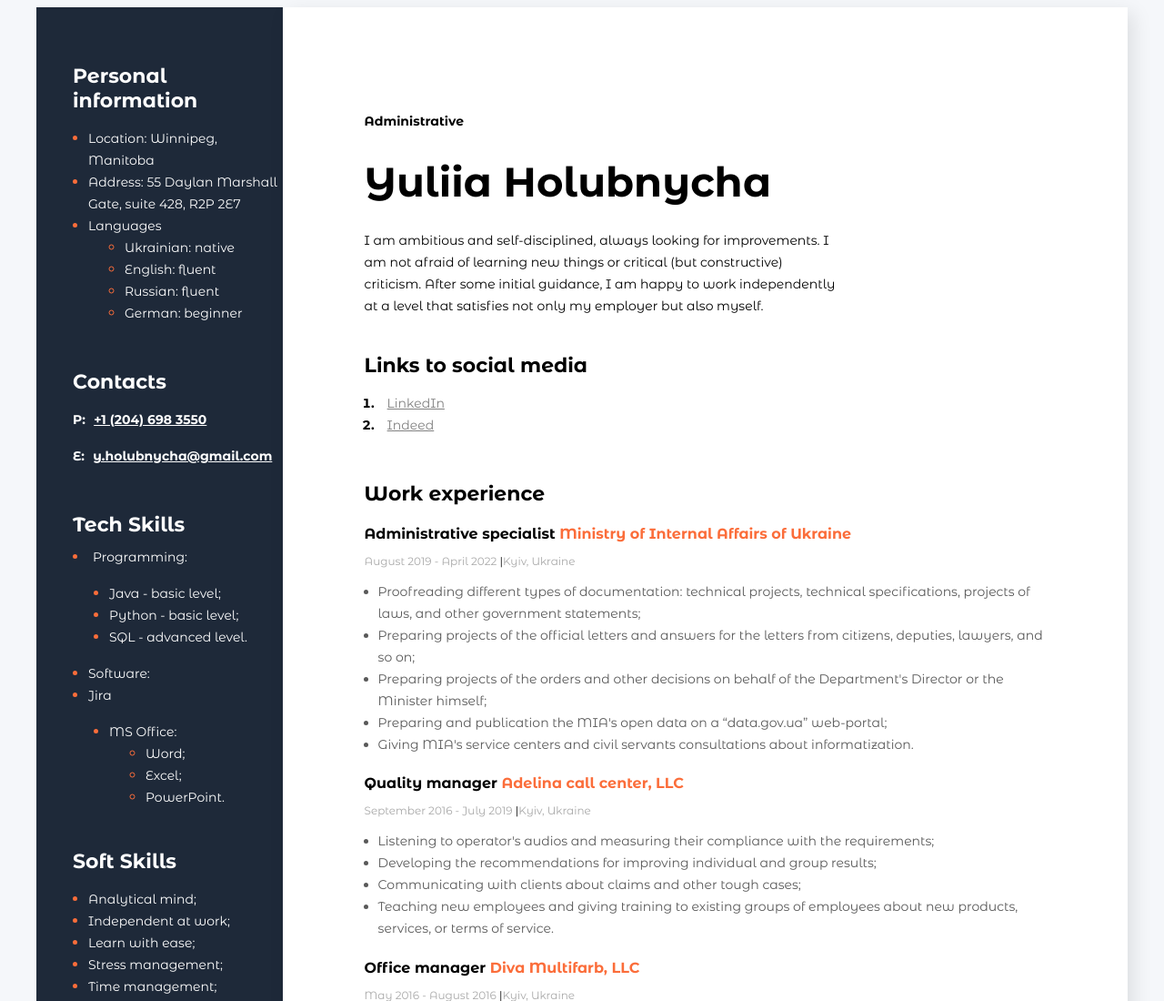
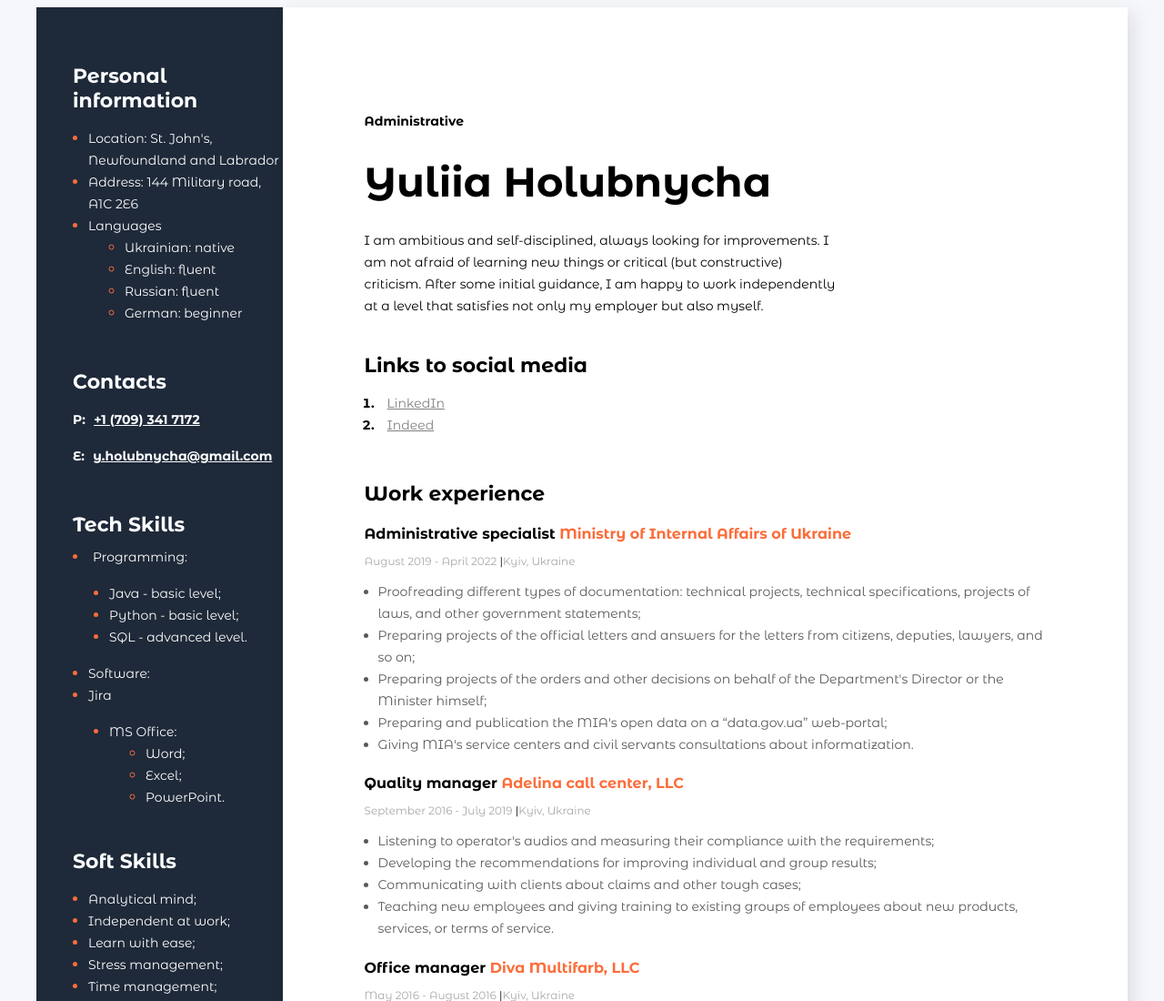
Before and after one commit to JuliaGolubnycha/CV, a plain HTML site: page main/index.html in a window 1280 px wide. Shown: the top 1100 px of the page at 91% size. Drawn offline with Linux system fonts and the light colour scheme.

Commit message:
Update index.html

```diff
--- a/main/index.html
+++ b/main/index.html
@@ -179,8 +179,8 @@
         <div class="personal_information">
             <h3 class="sidebar-title">Personal information</h3>
                 <ul class="tech-skills-list">
-                    <li class="tech-skills-li"><span class="tech-skills-item">Location: Winnipeg, Manitoba</span></li>
-                    <li class="tech-skills-li"><span class="tech-skills-item">Address: 55 Daylan Marshall Gate, suite 428, R2P 2E7</span></li>
+                    <li class="tech-skills-li"><span class="tech-skills-item">Location: St. John's, Newfoundland and Labrador</span></li>
+                    <li class="tech-skills-li"><span class="tech-skills-item">Address: 144 Military road, A1C 2E6</span></li>
                     <li class="tech-skills-li"><span class="tech-skills-item">Languages</span>
                         <ul class="tech-skills-li">
                             <li><span class="tech-skills-item">Ukrainian: native</span></li>
@@ -196,7 +196,7 @@
             <div>
                 <p>
                     <span class="contact-type">P:</span>
-                    <a href="tel:+12046983550" class="contact-link">+1 (204) 698 3550</a></p>
+                    <a href="tel:+12046983550" class="contact-link">+1 (709) 341 7172</a></p>
                 <p>
                     <span class="contact-type">E:</span>
                     <a href="mailto:y.holubnycha@gmail.com" class="contact-link">y.holubnycha@gmail.com</a> </p>
```
